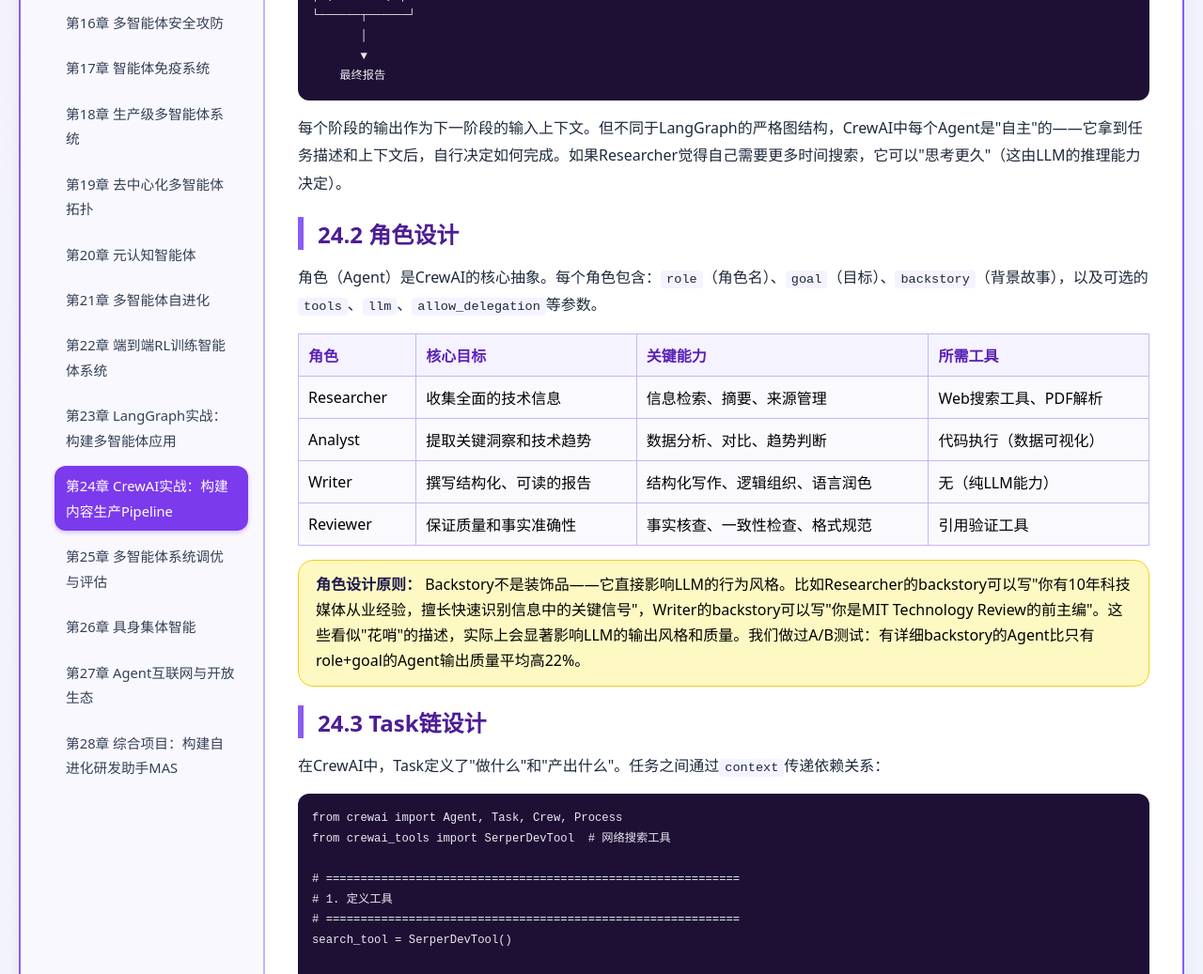
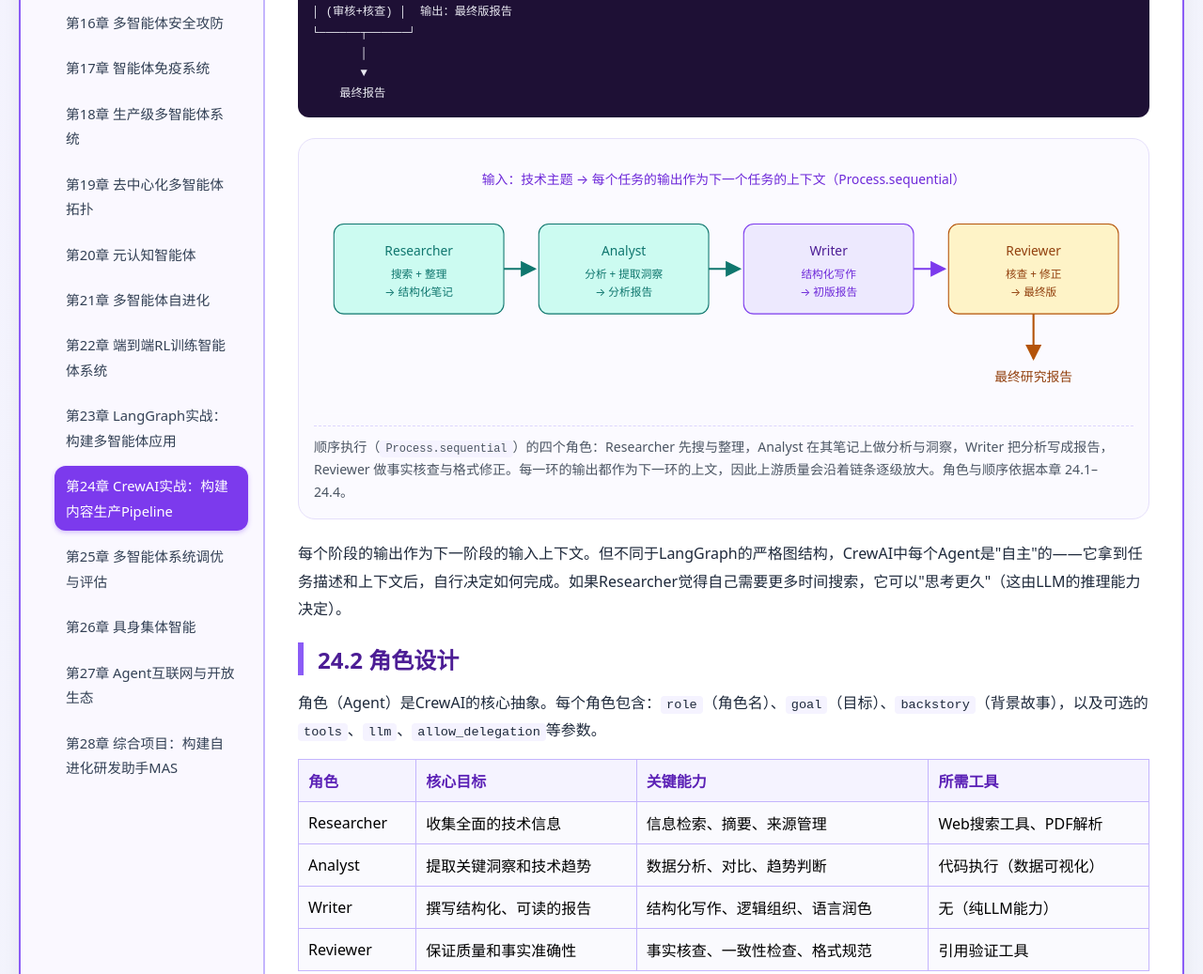
Before and after one commit to 1998x-stack/multi-agent-systems-tutorial, a plain HTML site: page 24.html in a window 1280 px wide. Shown: the part 1140-2177 px from the top of the page at 94% size. Drawn offline with Linux system fonts and the light colour scheme.

Commit message:
feat(multi-agent-systems-tutorial): 第24章语义结构与CrewAI顺序Pipeline角色流图

```diff
--- a/24.html
+++ b/24.html
@@ -5,11 +5,22 @@
     <meta name="viewport" content="width=device-width, initial-scale=1.0, maximum-scale=1.5, user-scalable=yes">
     <title>第24章 CrewAI实战：构建内容生产Pipeline</title>
     <link rel="stylesheet" href="theme.css">
+    <style>
+        pre { overflow-x: auto; max-width: 100%; }
+        code { overflow-wrap: anywhere; }
+        img, svg { max-width: 100%; height: auto; }
+        figure svg { width: 100%; height: auto; display: block; }
+        .fig-scroll, .math-scroll { overflow-x: auto; }
+        @media (max-width: 768px) {
+            table { table-layout: fixed; width: 100%; }
+            th, td { word-break: break-word; }
+        }
+    </style>
 </head>
 <body>
 <div class="double-border">
 <div class="container">
-    <div class="sidebar">
+    <nav class="sidebar" aria-label="课程目录">
         <h3>🤖 课程目录</h3>
         <ul class="chapter-list">
             <li><a href="01.html">第1章 智能体革命：从单体到多体</a></li>
@@ -41,10 +52,11 @@
             <li><a href="27.html">第27章 Agent互联网与开放生态</a></li>
             <li><a href="28.html">第28章 综合项目：构建自进化研发助手MAS</a></li>
         </ul>
-    </div>
-    <div class="main-content">
+    </nav>
+    <main class="main-content">
 
-        <h2>第24章 CrewAI实战：构建内容生产Pipeline</h2>
+        <h1 class="page-title">第24章 CrewAI实战：构建内容生产Pipeline</h1>
+        <p class="breadcrumb"><a href="index.html">课程目录</a> › 第24章 CrewAI实战：构建内容生产Pipeline</p>
 
         <p>上一章我们通过LangGraph构建了一个精确控制的分流客服系统——每一步的流转都在我们的掌控之中。但实际工作中还有另一类场景：你不需要精确控制"谁下一步做什么"，而是想定义一组<strong>角色</strong>，让它们像人类团队一样自主协作。这就是CrewAI的强项。</p>
 
@@ -85,6 +97,46 @@
        ▼
     最终报告
 </code></pre>
+
+        <figure>
+        <div class="fig-scroll">
+        <svg viewBox="0 0 820 260" role="img" aria-labelledby="cwT cwD">
+          <title id="cwT">CrewAI 顺序执行的三角色研究报告 Pipeline</title>
+          <desc id="cwD">技术主题作为输入，依次经过 Researcher、Analyst、Writer、Reviewer 四个角色，每个角色的输出作为下一个任务的上文，最终产出结构化研究报告。</desc>
+          <rect width="820" height="260" fill="#fbfaff"/>
+          <text x="410" y="30" font-size="13" text-anchor="middle" fill="#6d28d9">输入：技术主题 → 每个任务的输出作为下一个任务的上下文（Process.sequential）</text>
+          <g font-size="13" text-anchor="middle">
+            <rect x="20" y="70" width="170" height="90" rx="10" fill="#ccfbf1" stroke="#0f766e"/>
+            <text x="105" y="102" fill="#0f766e">Researcher</text>
+            <text x="105" y="124" font-size="11" fill="#0f766e">搜索 + 整理</text>
+            <text x="105" y="142" font-size="11" fill="#0f766e">→ 结构化笔记</text>
+            <rect x="225" y="70" width="170" height="90" rx="10" fill="#ccfbf1" stroke="#0f766e"/>
+            <text x="310" y="102" fill="#0f766e">Analyst</text>
+            <text x="310" y="124" font-size="11" fill="#0f766e">分析 + 提取洞察</text>
+            <text x="310" y="142" font-size="11" fill="#0f766e">→ 分析报告</text>
+            <rect x="430" y="70" width="170" height="90" rx="10" fill="#ede9fe" stroke="#7c3aed"/>
+            <text x="515" y="102" fill="#4c1d95">Writer</text>
+            <text x="515" y="124" font-size="11" fill="#6d28d9">结构化写作</text>
+            <text x="515" y="142" font-size="11" fill="#6d28d9">→ 初版报告</text>
+            <rect x="635" y="70" width="170" height="90" rx="10" fill="#fef3c7" stroke="#b45309"/>
+            <text x="720" y="102" fill="#92400e">Reviewer</text>
+            <text x="720" y="124" font-size="11" fill="#92400e">核查 + 修正</text>
+            <text x="720" y="142" font-size="11" fill="#92400e">→ 最终版</text>
+          </g>
+          <line x1="190" y1="115" x2="221" y2="115" stroke="#0f766e" stroke-width="2" marker-end="url(#cwa)"/>
+          <line x1="395" y1="115" x2="426" y2="115" stroke="#0f766e" stroke-width="2" marker-end="url(#cwa)"/>
+          <line x1="600" y1="115" x2="631" y2="115" stroke="#7c3aed" stroke-width="2" marker-end="url(#cwb)"/>
+          <line x1="720" y1="160" x2="720" y2="205" stroke="#b45309" stroke-width="2" marker-end="url(#cwc)"/>
+          <text x="720" y="228" font-size="13" text-anchor="middle" fill="#92400e">最终研究报告</text>
+          <defs>
+            <marker id="cwa" markerWidth="9" markerHeight="9" refX="7" refY="4" orient="auto"><path d="M0,0 L8,4 L0,8 z" fill="#0f766e"/></marker>
+            <marker id="cwb" markerWidth="9" markerHeight="9" refX="7" refY="4" orient="auto"><path d="M0,0 L8,4 L0,8 z" fill="#7c3aed"/></marker>
+            <marker id="cwc" markerWidth="9" markerHeight="9" refX="7" refY="4" orient="auto"><path d="M0,0 L8,4 L0,8 z" fill="#b45309"/></marker>
+          </defs>
+        </svg>
+        </div>
+        <figcaption>顺序执行（<code>Process.sequential</code>）的四个角色：Researcher 先搜与整理，Analyst 在其笔记上做分析与洞察，Writer 把分析写成报告，Reviewer 做事实核查与格式修正。每一环的输出都作为下一环的上文，因此上游质量会沿着链条逐级放大。角色与顺序依据本章 24.1–24.4。</figcaption>
+        </figure>
 
         <p>每个阶段的输出作为下一阶段的输入上下文。但不同于LangGraph的严格图结构，CrewAI中每个Agent是"自主"的——它拿到任务描述和上下文后，自行决定如何完成。如果Researcher觉得自己需要更多时间搜索，它可以"思考更久"（这由LLM的推理能力决定）。</p>
 
@@ -573,7 +625,7 @@ if __name__ == "__main__":
             <a href="index.html">📖 返回目录</a>
             <a href="25.html">下一章 →</a>
         </div>
-    </div>
+    </main>
 </div>
 </div>
 </body>
```
